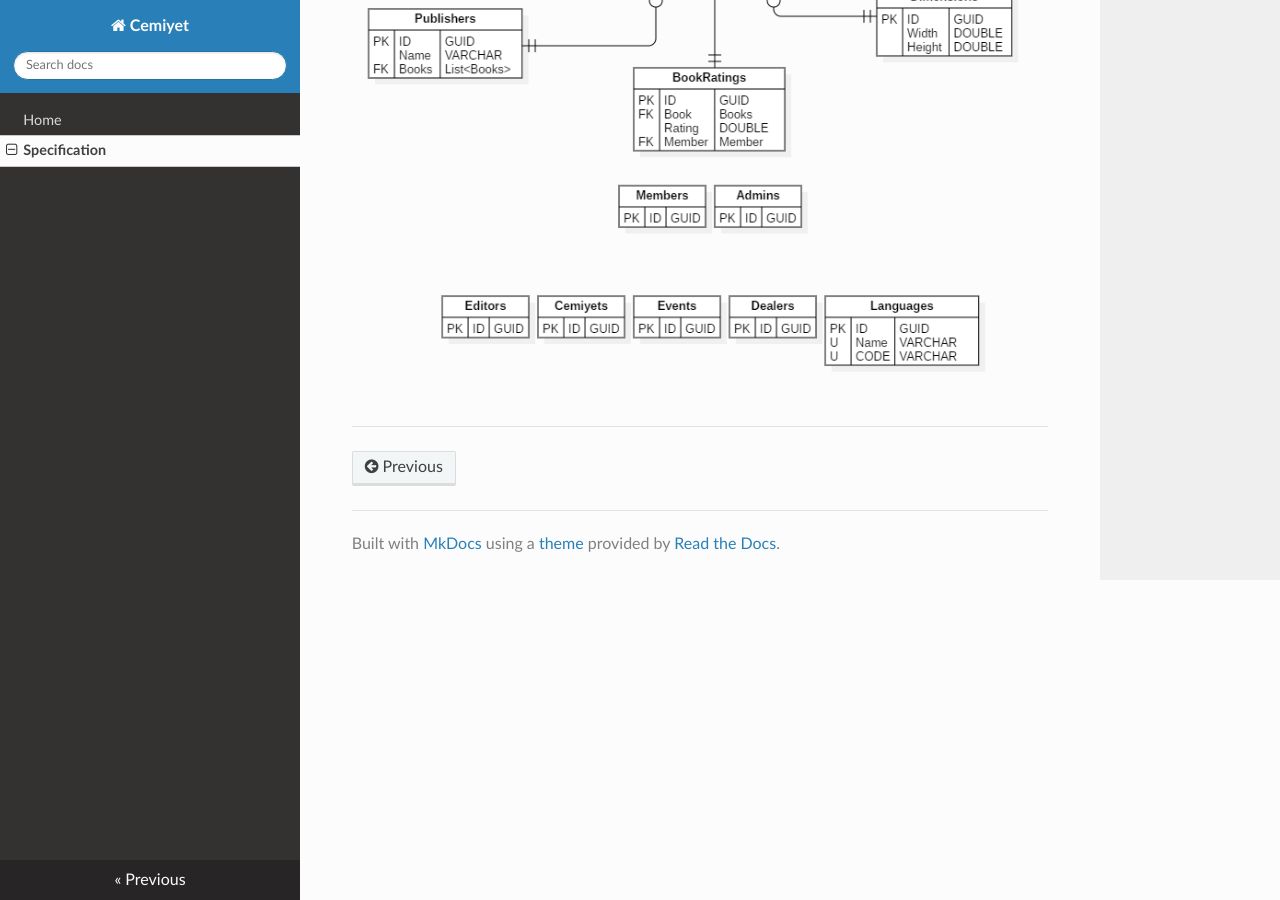
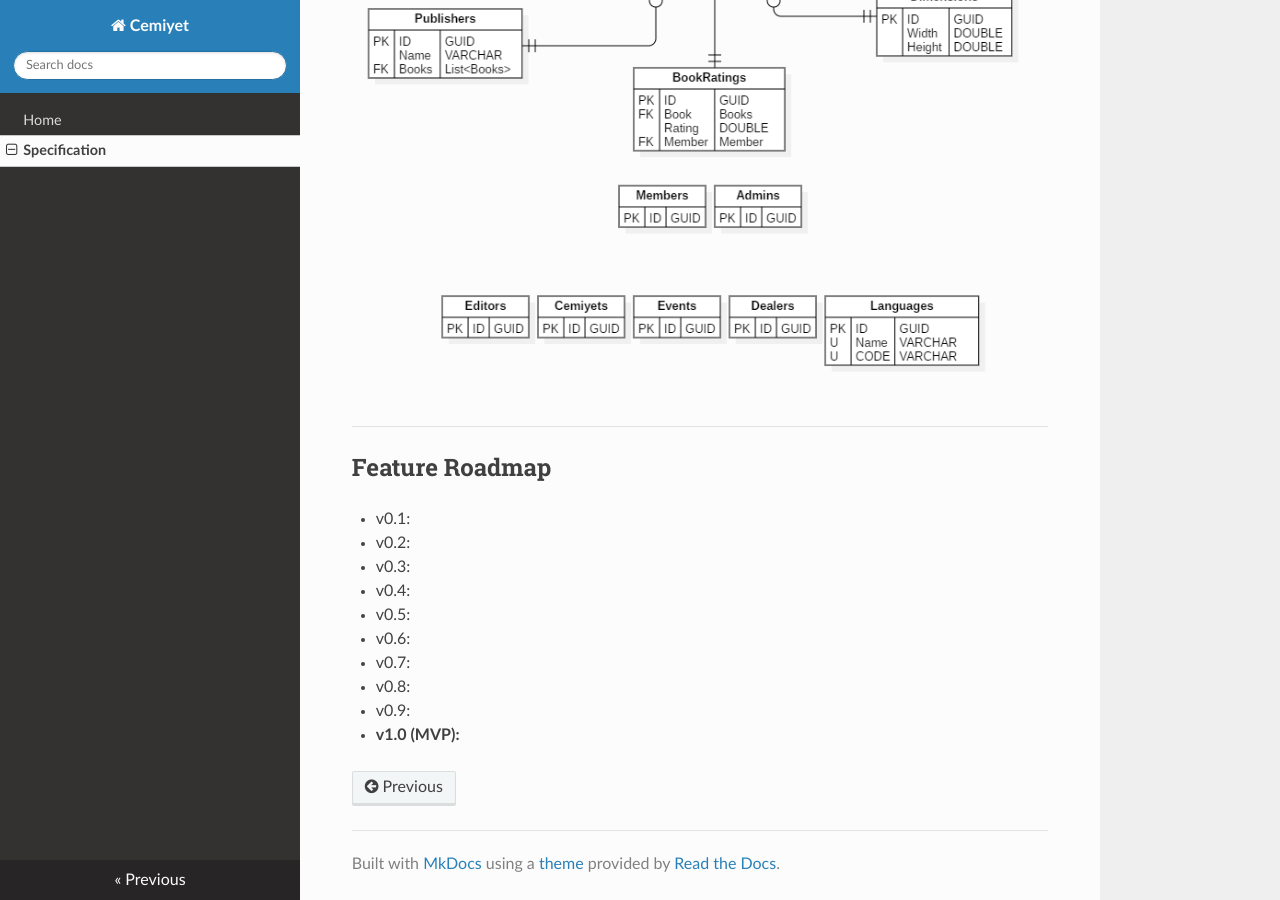
Before and after one commit to cemiyet/docs, an MkDocs documentation site: the page built from docs/specification.md, in a window 1280 px wide and 900 px high, scrolled down 2282 px. Built offline with MkDocs 1.6.1, drawn with Linux system fonts in a browser that asks for light colours; nearby versions of some CDN libraries.

Commit message:
added feature roadmap section.

```diff
--- a/docs/specification.md
+++ b/docs/specification.md
@@ -77,3 +77,25 @@ Status: Work-in-progress.
 ![Work-in-progress Entity-Relationship Diagram](img/ERD.png "Work-in-progress Entity-Relationship Diagram")
 
 ---
+
+## Feature Roadmap
+
+- v0.1:
+
+- v0.2:
+
+- v0.3:
+
+- v0.4:
+
+- v0.5:
+
+- v0.6:
+
+- v0.7:
+
+- v0.8:
+
+- v0.9:
+
+- **v1.0 (MVP):**
```
